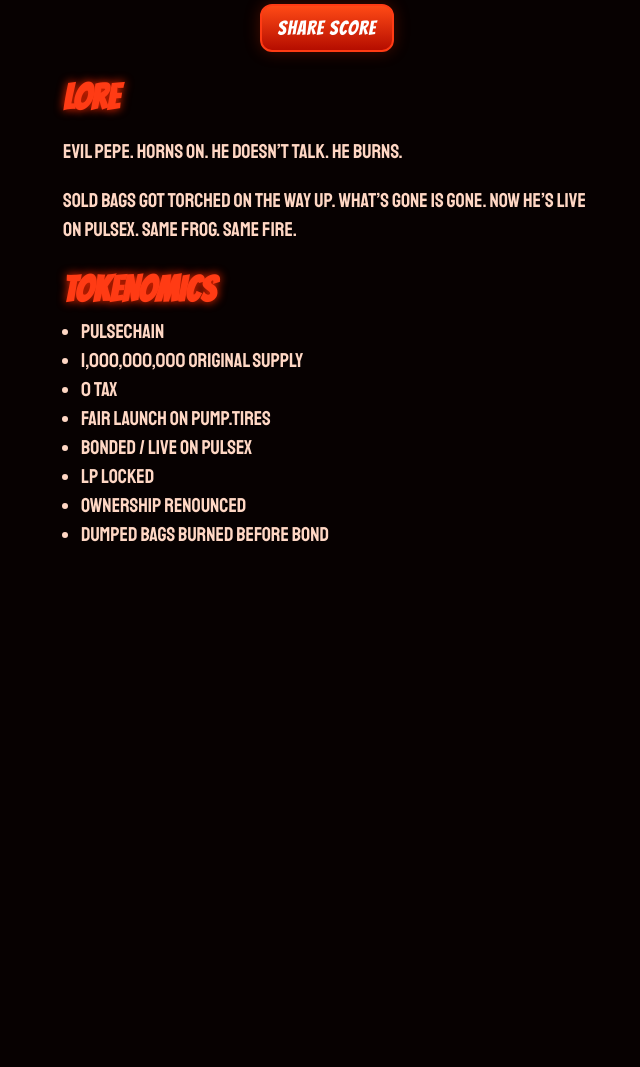
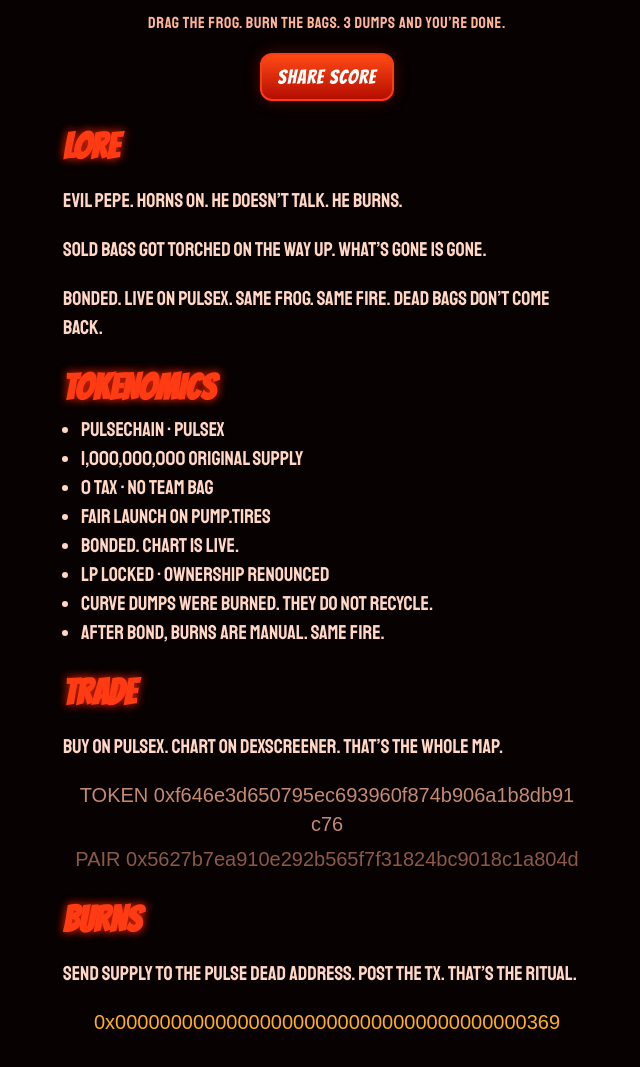
Before and after one commit to lowcap26/epepe, a plain HTML site: page index.html in a window 1280 px wide. Shown: the part 1375-2442 px from the top of the page, without its empty margins (313-953 px from the left). Before the commit the page ends 1972 px from the top, so only its background shows below. Drawn offline with Linux system fonts and the light colour scheme.

Commit message:
Post-bond copy: bonded on PulseX, pair CA, burn address, no curve language

```diff
--- a/index.html
+++ b/index.html
@@ -5,8 +5,8 @@
 <meta name="viewport" content="width=device-width, initial-scale=1, viewport-fit=cover"/>
 <title>$EPEPE</title>
 <link rel="icon" href="https://h.uguu.se/TvqnFXvY.png"/>
-<meta property="og:title" content="$EPEPE"/>
-<meta property="og:description" content="Dead bags don't come back. Follow @evilpepelol"/>
+<meta property="og:title" content="$EPEPE — Dead bags don't come back"/>
+<meta property="og:description" content="Bonded on PulseX. Sold bags get burned. Dead bags don't come back. @evilpepelol"/>
 <meta property="og:image" content="https://h.uguu.se/TvqnFXvY.png"/>
 <meta name="twitter:card" content="summary_large_image"/>
 <meta name="twitter:site" content="@evilpepelol"/>
@@ -32,6 +32,8 @@
   text-shadow: 0 3px 0 #1a0000, 0 0 14px rgba(255,70,20,.4);
 }
 .tag { color: #ffb020; letter-spacing: .28em; font-size: 13px; }
+.status { color: #fff; letter-spacing: .18em; font-size: 14px; margin-top: 6px; }
+.pair { margin: 4px 12px 10px; text-align: center; color: #8a5a48; font-size: 11px; word-break: break-all; font-family: Arial, sans-serif; }
 .btns { display: flex; flex-wrap: wrap; justify-content: center; gap: 8px; margin: 12px 0; }
 a, button {
   appearance: none; background: #2a0a06; color: #fff;
@@ -69,6 +71,7 @@
 <div class="wrap">
 <div class="top">
   <div class="tag">DEAD BAGS DON’T COME BACK</div>
+  <div class="status">BONDED · LIVE ON PULSEX</div>
   <div class="stage">
     <div class="glow"></div>
     <img class="pepe" src="https://h.uguu.se/TvqnFXvY.png" alt="$EPEPE"/>
@@ -81,8 +84,10 @@
     <a href="https://x.com/evilpepelol" target="_blank" rel="noreferrer">X</a>
     <a href="https://t.me/evilpepelol" target="_blank" rel="noreferrer">TELEGRAM</a>
     <button id="copy" type="button">COPY CA</button>
+    <button id="copypair" type="button">COPY PAIR</button>
   </div>
-  <div class="ca">0xf646e3d650795ec693960f874b906a1b8db91c76</div>
+  <div class="ca">TOKEN 0xf646e3d650795ec693960f874b906a1b8db91c76</div>
+  <div class="pair">PAIR 0x5627b7ea910e292b565f7f31824bc9018c1a804d</div>
 </div>
 <div class="hud">
   <span>BURNED <span id="score">0</span></span>
@@ -95,22 +100,31 @@
 <div class="info">
   <h2>LORE</h2>
   <p>Evil Pepe. Horns on. He doesn’t talk. He burns.</p>
-  <p>Sold bags got torched on the way up. What’s gone is gone. Now he’s live on PulseX. Same frog. Same fire.</p>
+  <p>Sold bags got torched on the way up. What’s gone is gone.</p>
+  <p>Bonded. Live on PulseX. Same frog. Same fire. Dead bags don’t come back.</p>
   <h2>TOKENOMICS</h2>
   <ul>
-    <li>PulseChain</li>
+    <li>PulseChain · PulseX</li>
     <li>1,000,000,000 original supply</li>
-    <li>0 tax</li>
+    <li>0 tax · no team bag</li>
     <li>Fair launch on pump.tires</li>
-    <li>Bonded / live on PulseX</li>
-    <li>LP locked</li>
-    <li>Ownership renounced</li>
-    <li>Dumped bags burned before bond</li>
+    <li>Bonded. Chart is live.</li>
+    <li>LP locked · ownership renounced</li>
+    <li>Curve dumps were burned. They do not recycle.</li>
+    <li>After bond, burns are manual. Same fire.</li>
   </ul>
+  <h2>TRADE</h2>
+  <p>Buy on PulseX. Chart on DexScreener. That’s the whole map.</p>
+  <p class="ca" style="color:#c48a72;">TOKEN 0xf646e3d650795ec693960f874b906a1b8db91c76</p>
+  <p class="ca" style="color:#8a5a48;">PAIR 0x5627b7ea910e292b565f7f31824bc9018c1a804d</p>
+  <h2>BURNS</h2>
+  <p>Send supply to the Pulse dead address. Post the tx. That’s the ritual.</p>
+  <p class="ca" style="color:#ffb020;">0x0000000000000000000000000000000000000369</p>
 </div>
 </div>
 <script>
 var CA = "0xf646e3d650795ec693960f874b906a1b8db91c76";
+var PAIR = "0x5627b7ea910e292b565f7f31824bc9018c1a804d";
 var X_URL = "https://x.com/evilpepelol";
 var PEPE = "https://images.weserv.nl/?url=h.uguu.se/TvqnFXvY.png";
 var frogImg = new Image();
@@ -120,6 +134,10 @@
 document.getElementById("copy").onclick = function () {
   if (navigator.clipboard) navigator.clipboard.writeText(CA);
   this.textContent = "COPIED";
+};
+document.getElementById("copypair").onclick = function () {
+  if (navigator.clipboard) navigator.clipboard.writeText(PAIR);
+  this.textContent = "PAIR COPIED";
 };
 function scoreCard() {
   var c = document.createElement("canvas");
```
